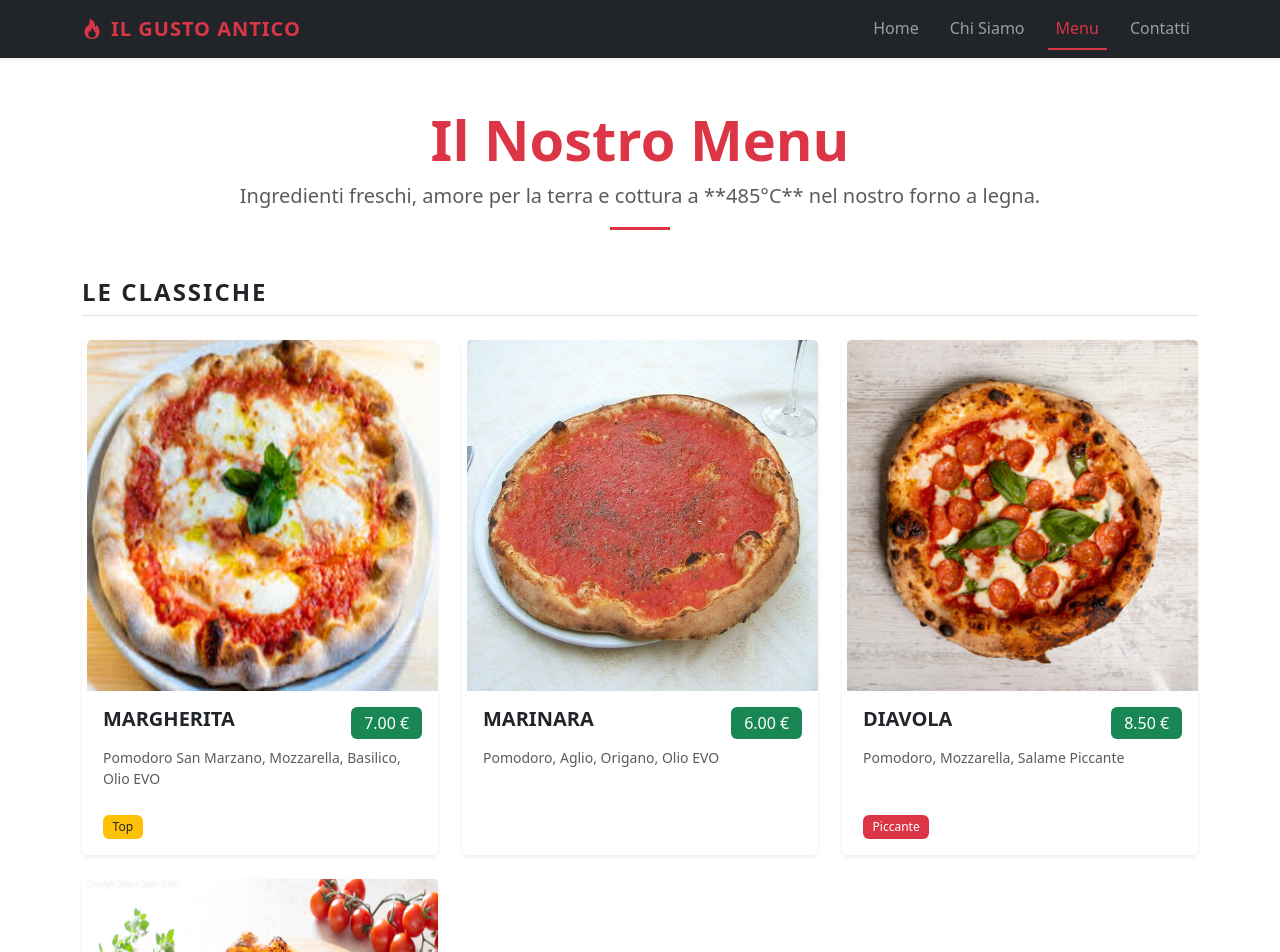
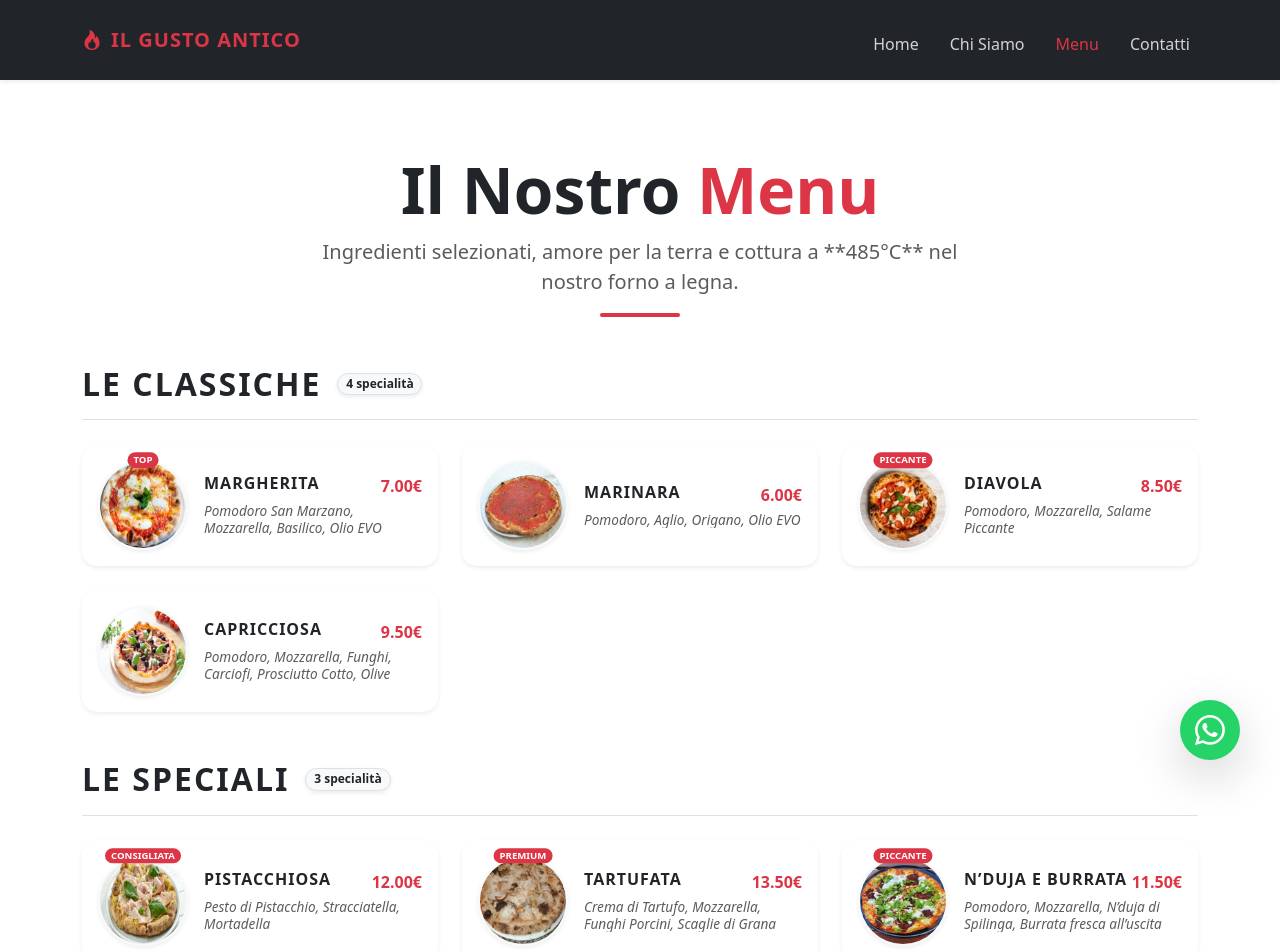
Before and after one commit to alessia-giuva/il-gusto-antico-pizzeria, an Angular app: page /menu in a window 1280 px wide. Shown: the top 952 px of the page. Built offline with nearby package versions, Linux system fonts and the light colour scheme.

Commit message:
modifiche apportate

```diff
--- a/src/app/app.css
+++ b/src/app/app.css
@@ -2,13 +2,92 @@
   font-weight: 500;
   transition: color 0.3s ease;
   margin-left: 15px;
+  color: rgba(255, 255, 255, 0.8) !important; /* Colore bianco spento di base */
 }
 
 .nav-link.active {
-  color: #dc3545 !important; /* Rosso come il logo */
-  border-bottom: 2px solid #dc3545;
+  color: #dc3545 !important; /* Diventa rosso */
+  border-bottom: none !important; /* RIMOSSA LA LINEA ROSSA */
 }
 
 .navbar-brand {
   letter-spacing: 1px;
 }
+.nav-link:hover {
+  color: #dc3545 !important;
+}
+
+.navbar {
+  min-height: 70px;
+  transition: all 0.3s ease-in-out;
+}
+
+
+
+@media (max-width: 991px) {
+ .nav-link {
+    margin-left: 0 !important;
+    padding: 15px 0;
+    /* Questo assicura che i link siano ben cliccabili su mobile */
+    border-bottom: 1px solid rgba(255, 255, 255, 0.05);
+  }
+ .navbar-collapse {
+    /* Rimosso position: absolute per attivare l'effetto spinta */
+    position: relative;
+    width: 100%;
+    /* Un piccolo margine per staccarsi dal logo quando si apre */
+    margin-top: 10px;
+    /* Opzionale: un bordo leggero per separare il menu dalla hero */
+    border-top: 1px solid rgba(255, 255, 255, 0.1);
+  }
+
+  .navbar-collapse.show {
+    opacity: 1;
+    visibility: visible;
+  }
+
+  /* Rimuoviamo l'animazione 'collapsing' di Bootstrap che crea il ritardo */
+  .collapsing {
+    transition: height 0.35s ease !important;
+    display: block !important;
+  }
+}
+
+@media (max-width: 768px) {
+  .whatsapp-float {
+    width: 50px;
+    height: 50px;
+    bottom: 20px;
+    right: 20px;
+    font-size: 25px;
+  }
+}
+/* HOME HERO: Assicurati che non abbia margini negativi */
+
+.hero-section {
+  transition: margin-top 0.3s ease-in-out;
+}
+
+.whatsapp-float {
+  position: fixed;
+  width: 60px;
+  height: 60px;
+  bottom: 40px;
+  right: 40px;
+  background-color: #25d366; /* Verde ufficiale WhatsApp */
+  color: #fff !important;
+  border-radius: 50px;
+  text-align: center;
+  font-size: 30px;
+  display: flex;
+  align-items: center;
+  justify-content: center;
+  z-index: 1000;
+  transition: all 0.3s ease;
+}
+
+.whatsapp-float:hover {
+  background-color: #128c7e; /* Verde più scuro al passaggio del mouse */
+  transform: scale(1.1);
+  color: #fff;
+}
--- a/src/app/app.html
+++ b/src/app/app.html
@@ -1,26 +1,28 @@
 <nav class="navbar navbar-expand-lg navbar-dark bg-dark sticky-top shadow-sm">
-  <div class="container">
+  <div class="container d-flex justify-content-between align-items-center flex-wrap">
     <a class="navbar-brand fw-bold text-danger" routerLink="/">
       <i class="bi bi-fire me-2"></i>IL GUSTO ANTICO
     </a>
 
+    <!-- Il Bottone delle 3 lineette -->
     <button class="navbar-toggler" type="button" data-bs-toggle="collapse" data-bs-target="#navbarNav">
       <span class="navbar-toggler-icon"></span>
     </button>
 
-    <div class="collapse navbar-collapse" id="navbarNav">
-      <ul class="navbar-nav ms-auto">
+    <!-- Il Menu che si espande -->
+    <div class="collapse navbar-collapse" id="navbarNav" #nav>
+      <ul class="navbar-nav ms-auto pt-3 pb-2">
         <li class="nav-item">
-          <a class="nav-link" routerLink="/" routerLinkActive="active" [routerLinkActiveOptions]="{exact: true}">Home</a>
+          <a class="nav-link" routerLink="/" routerLinkActive="active" [routerLinkActiveOptions]="{exact: true}" (click)="nav.classList.remove('show')">Home</a>
         </li>
         <li class="nav-item">
-          <a class="nav-link" routerLink="/chi-siamo" routerLinkActive="active">Chi Siamo</a>
+          <a class="nav-link" routerLink="/chi-siamo" routerLinkActive="active" (click)="nav.classList.remove('show')">Chi Siamo</a>
         </li>
         <li class="nav-item">
-          <a class="nav-link" routerLink="/menu" routerLinkActive="active">Menu</a>
+          <a class="nav-link" routerLink="/menu" routerLinkActive="active" (click)="nav.classList.remove('show')">Menu</a>
         </li>
         <li class="nav-item">
-          <a class="nav-link" routerLink="/contatti" routerLinkActive="active">Contatti</a>
+          <a class="nav-link" routerLink="/contatti" routerLinkActive="active" (click)="nav.classList.remove('show')">Contatti</a>
         </li>
       </ul>
     </div>
@@ -33,11 +35,12 @@
 
 <footer class="bg-dark text-white text-center py-4 mt-auto">
   <div class="container">
-    <p class="mb-0">&copy; 2026 Il Gusto Antico - La vera pizza a **480°C**</p>
+    <p class="mb-0">&copy; 2026 Il Gusto Antico - La vera pizza a 480°C</p>
     <small class="text-muted">Passione e Tradizione Napoletana</small>
   </div>
-  <a href="https://wa.me/390881123456" class="whatsapp-float shadow-lg" target="_blank" style="color: green;">
+</footer>
+
+<!-- Tasto WhatsApp posizionato correttamente -->
+<a href="https://wa.me/390881123456" class="whatsapp-float shadow-lg" target="_blank">
   <i class="bi bi-whatsapp"></i>
-  <span class="d-none d-md-inline ms-2">Prenota su WhatsApp</span>
 </a>
-</footer>
--- a/src/app/pages/contatti/contatti.css
+++ b/src/app/pages/contatti/contatti.css
@@ -20,3 +20,21 @@ label {
   font-size: 0.9rem;
   color: #555;
 }
+
+.rounded-4 {
+  border-radius: 1.2rem !important;
+}
+
+iframe {
+  filter: grayscale(10%) contrast(110%); /* Un leggero tocco per renderla più elegante */
+  transition: all 0.3s ease;
+}
+
+iframe:hover {
+  filter: grayscale(0%) contrast(100%);
+}
+
+.form-control:focus, .form-select:focus {
+  border-color: #dc3545;
+  box-shadow: 0 0 0 0.25rem rgba(220, 53, 69, 0.1);
+}
--- a/src/app/pages/contatti/contatti.html
+++ b/src/app/pages/contatti/contatti.html
@@ -1,14 +1,14 @@
 <div class="container py-5 mt-4">
   <div class="text-center mb-5">
     <h1 class="display-4 fw-bold text-danger">Contattaci</h1>
-    <p class="lead">Prenota il tuo tavolo o ordina la tua pizza preferita.</p>
+    <p class="lead text-muted">Prenota il tuo tavolo o ordina la tua pizza preferita.</p>
     <div class="divider mx-auto bg-danger" style="height: 3px; width: 60px;"></div>
   </div>
 
   <div class="row g-5">
     <!-- Colonna 1: Info e Orari -->
     <div class="col-lg-5">
-      <div class="card border-0 bg-dark text-white p-4 shadow h-100">
+      <div class="card border-0 bg-dark text-white p-4 shadow h-100 rounded-4">
         <h3 class="fw-bold mb-4">Informazioni</h3>
 
         <div class="d-flex align-items-center mb-3">
@@ -45,7 +45,7 @@
         </ul>
 
         <div class="mt-auto">
-          <p class="small italic text-muted mt-4">
+          <p class="small fst-italic text-muted mt-4">
             *Ricorda: il nostro forno raggiunge i **485°C** solo dopo le 18:30!
           </p>
         </div>
@@ -54,7 +54,7 @@
 
     <!-- Colonna 2: Form di Messaggio -->
     <div class="col-lg-7">
-      <div class="card border-0 shadow p-4 h-100">
+      <div class="card border-0 shadow p-4 h-100 rounded-4">
         <h3 class="fw-bold mb-4 text-dark">Inviaci un Messaggio</h3>
         <form>
           <div class="row">
@@ -85,4 +85,21 @@
       </div>
     </div>
   </div>
+
+  <!-- SEZIONE MAPPA -->
+  <div class="row mt-5">
+    <div class="col-12">
+      <div class="card border-0 shadow rounded-4 overflow-hidden">
+        <!-- Mappa di Foggia Centro -->
+        <iframe
+         src="https://www.google.com/maps/embed?pb=!1m18!1m12!1m3!1d47913.3953460499!2d15.514751457186934!3d41.45903820253456!2m3!1f0!2f0!3f0!3m2!1i1024!2i768!4f13.1!3m3!1m2!1s0x13374566795f68f1%3A0x6b7724285e64a132!2sFoggia%20FG!5e0!3m2!1sit!2sit!4v1714838000000!5m2!1sit!2sit"
+          height="450"
+          style="border:0;"
+          allowfullscreen=""
+          loading="lazy"
+          referrerpolicy="no-referrer-when-downgrade">
+        </iframe>
+      </div>
+    </div>
+  </div>
 </div>
--- a/src/app/pages/home/home.css
+++ b/src/app/pages/home/home.css
@@ -3,7 +3,11 @@
   background: linear-gradient(rgba(0, 0, 0, 0.6), rgba(0, 0, 0, 0.6)),
               url('https://images.unsplash.com/photo-1513104890138-7c749659a591?auto=format&fit=crop&q=80&w=2070') no-repeat center center;
   background-size: cover;
+ margin-top: 0 !important;
   min-height: 80vh;
+  display: flex;
+  align-items: center;
+  transition: margin-top 0.3s ease-in-out;
 }
 
 h1 {
--- a/src/app/pages/menu/menu.css
+++ b/src/app/pages/menu/menu.css
@@ -1,21 +1,91 @@
+/* Layout della Card */
 .pizza-card {
-  transition: transform 0.3s ease, box-shadow 0.3s ease;
-  border-left: 5px solid transparent !important;
+  border-radius: 15px !important;
+  transition: all 0.3s cubic-bezier(0.25, 0.8, 0.25, 1);
+  background: #ffffff;
+  border-left: 0 solid #dc3545 !important;
 }
 
 .pizza-card:hover {
-  transform: translateY(-5px);
-  box-shadow: 0 10px 20px rgba(0,0,0,0.1) !important;
+  transform: translateX(5px); /* Invece di salire, slitta leggermente a destra */
+  box-shadow: 0 8px 15px rgba(0,0,0,0.1) !important;
   border-left: 5px solid #dc3545 !important;
 }
 
-.badge {
-  font-weight: 500;
-  padding: 0.5em 0.8em;
+/* Gestione Immagine 200x200 */
+.pizza-img-wrapper {
+  width: 90px;  /* La visualizziamo a 90px così su 200px di originale è nitidissima */
+  height: 90px;
+  position: relative;
 }
 
-h2 {
-  letter-spacing: 2px;
+.pizza-img-round {
+  width: 100%;
+  height: 100%;
+  object-fit: cover;
+  border-radius: 50%; /* La rende circolare, stile bollino gourmet */
+  border: 2px solid #f8f9fa;
+  transition: transform 0.3s ease;
+}
+
+.pizza-card:hover .pizza-img-round {
+  transform: scale(1.1) rotate(5deg);
+}
+
+/* Tipografia */
+.pizza-title {
+  font-size: 1rem;
+  letter-spacing: 1px;
+}
+
+.italic-ingredients {
+  font-style: italic;
+  font-size: 0.85rem;
+  display: -webkit-box;
+  -webkit-line-clamp: 2; /* Taglia il testo dopo 2 righe per uniformità */
+  -webkit-box-orient: vertical;
+  overflow: hidden;
+}
+
+.tag-mini {
+  font-size: 0.6rem;
+  padding: 3px 6px;
+  border-radius: 10px;
   text-transform: uppercase;
-  font-size: 1.5rem;
 }
+
+/* Banner finale */
+.info-banner {
+  border-left: 5px solid #dc3545;
+}
+
+.icon-circle {
+  width: 50px;
+  height: 50px;
+  border-radius: 50%;
+  display: flex;
+  align-items: center;
+  justify-content: center;
+  flex-shrink: 0;
+}
+
+/* Adattamento Mobile */
+@media (max-width: 576px) {
+  .pizza-img-wrapper {
+    width: 75px;
+    height: 75px;
+  }
+
+  .pizza-title {
+    font-size: 0.9rem;
+  }
+
+  .info-banner {
+    flex-direction: column;
+    text-align: center;
+  }
+
+  .icon-circle {
+    margin: 0 0 15px 0 !important;
+  }
+}
--- a/src/app/pages/menu/menu.html
+++ b/src/app/pages/menu/menu.html
@@ -1,42 +1,51 @@
-<div class="container py-5">
-  <div class="text-center mb-5">
-    <h1 class="display-4 fw-bold text-danger">Il Nostro Menu</h1>
-    <p class="lead text-muted">Ingredienti freschi, amore per la terra e cottura a **485°C** nel nostro forno a legna.</p>
-    <div class="divider mx-auto bg-danger mb-4" style="height: 3px; width: 60px;"></div>
+<div class="container py-5 mt-4">
+  <!-- Header del Menu -->
+  <div class="text-center mb-5 animate__animated animate__fadeIn">
+    <h1 class="display-3 fw-bold text-dark mb-2">Il Nostro <span class="text-danger">Menu</span></h1>
+    <p class="lead text-muted mx-auto" style="max-width: 700px;">
+      Ingredienti selezionati, amore per la terra e cottura a **485°C** nel nostro forno a legna.
+    </p>
+    <div class="divider mx-auto bg-danger mt-3" style="height: 4px; width: 80px; border-radius: 2px;"></div>
   </div>
 
   @for (categoria of categorie; track categoria) {
-    <div class="category-section mb-5">
-      <h2 class="mt-5 mb-4 text-dark fw-bold border-bottom pb-2 text-uppercase letter-spacing">{{ categoria }}</h2>
+    <div class="category-section mb-5 animate__animated animate__fadeInUp">
+      <!-- Titolo Categoria -->
+      <div class="d-flex align-items-center mb-4 border-bottom pb-3">
+        <h2 class="text-dark fw-bold text-uppercase m-0 letter-spacing" style="letter-spacing: 2px;">{{ categoria }}</h2>
+        <span class="ms-3 badge rounded-pill bg-light text-dark border shadow-sm small">
+          {{ getPizzePerCategoria(categoria).length }} specialità
+        </span>
+      </div>
 
-      <div class="row">
+      <div class="row g-4">
         @for (pizza of getPizzePerCategoria(categoria); track pizza.nome) {
-          <div class="col-md-6 col-lg-4 mb-4">
+          <div class="col-md-6 col-xl-4">
             <div class="card h-100 border-0 shadow-sm pizza-card">
+              <div class="card-body p-3 d-flex align-items-center">
 
-              <img [src]="pizza.foto" [alt]="pizza.nome" class="card-img-top pizza-img">
-
-              <div class="card-body d-flex flex-column">
-                <div class="d-flex justify-content-between align-items-start mb-2">
-                  <h5 class="card-title fw-bold mb-0 text-uppercase">{{ pizza.nome }}</h5>
-                  <span class="badge bg-success fs-6">{{ pizza.prezzo.toFixed(2) }} €</span>
-                </div>
-
-                <p class="card-text text-muted small flex-grow-1">
-                  {{ pizza.ingredienti }}
-                </p>
-
-                <div class="mt-2">
+                <!-- Contenitore Immagine 200x200 (senza sgranare) -->
+                <div class="pizza-img-wrapper flex-shrink-0">
+                  <img [src]="pizza.foto" [alt]="pizza.nome" class="pizza-img-round shadow-sm">
                   @if (pizza.tag) {
-                    <span class="badge" [ngClass]="{
-                      'bg-danger': pizza.tag === 'Piccante',
-                      'bg-warning text-dark': pizza.tag === 'Top' || pizza.tag === 'Consigliata',
-                      'bg-info': pizza.tag === 'Premium' || pizza.tag === 'Vegetariana' || pizza.tag === 'Tradizione'
-                    }">
+                    <span class="badge position-absolute top-0 start-50 translate-middle bg-danger tag-mini">
                       {{ pizza.tag }}
                     </span>
                   }
                 </div>
+
+                <!-- Testi e Prezzo -->
+                <div class="ms-3 flex-grow-1">
+                  <div class="d-flex justify-content-between align-items-start mb-1">
+                    <h5 class="fw-bold mb-0 text-uppercase pizza-title">{{ pizza.nome }}</h5>
+                    <span class="text-danger fw-bold">{{ pizza.prezzo.toFixed(2) }}€</span>
+                  </div>
+
+                  <p class="card-text text-muted small mb-0 lh-sm italic-ingredients">
+                    {{ pizza.ingredienti }}
+                  </p>
+                </div>
+
               </div>
             </div>
           </div>
@@ -45,11 +54,16 @@
     </div>
   }
 
-  <div class="alert alert-dark mt-5 text-center p-4 shadow-sm border-0">
-    <h4 class="fw-bold text-danger"><i class="bi bi-info-circle me-2"></i>Informazioni Importanti</h4>
-    <p class="mb-0">
-      Per allergie o intolleranze, chiedi pure al nostro personale di sala. <br>
-      Tutti i nostri impasti sono stesi a mano e hanno una lievitazione minima di 48 ore a temperatura controllata.
-    </p>
+  <!-- Banner Info Intolleranze -->
+  <div class="info-banner rounded-4 shadow-sm p-4 mt-5 d-flex align-items-center bg-light">
+    <div class="icon-circle bg-danger text-white me-4">
+      <i class="bi bi-info-circle fs-3"></i>
+    </div>
+    <div>
+      <h5 class="fw-bold mb-1 text-dark">Informazioni Importanti</h5>
+      <p class="mb-0 text-muted small">
+        Per allergie o intolleranze, chiedi al nostro personale. Lievitazione minima di 48 ore a temperatura controllata.
+      </p>
+    </div>
   </div>
 </div>
--- a/src/index.html
+++ b/src/index.html
@@ -5,7 +5,9 @@
   <title>IlGustoAntico</title>
   <base href="/">
   <meta name="viewport" content="width=device-width, initial-scale=1">
-  <link rel="icon" type="image/x-icon" href="favicon.ico">
+  <link rel="icon" type="image/x-icon" href="logo.jpg">
+  <!-- Motore JavaScript di Bootstrap per far funzionare le lineette -->
+<script src="https://cdn.jsdelivr.net/npm/bootstrap@5.3.0/dist/js/bootstrap.bundle.min.js"></script>
 </head>
 <body>
   <app-root></app-root>
```
Also changed, not shown: public/logo.jpg (added).
